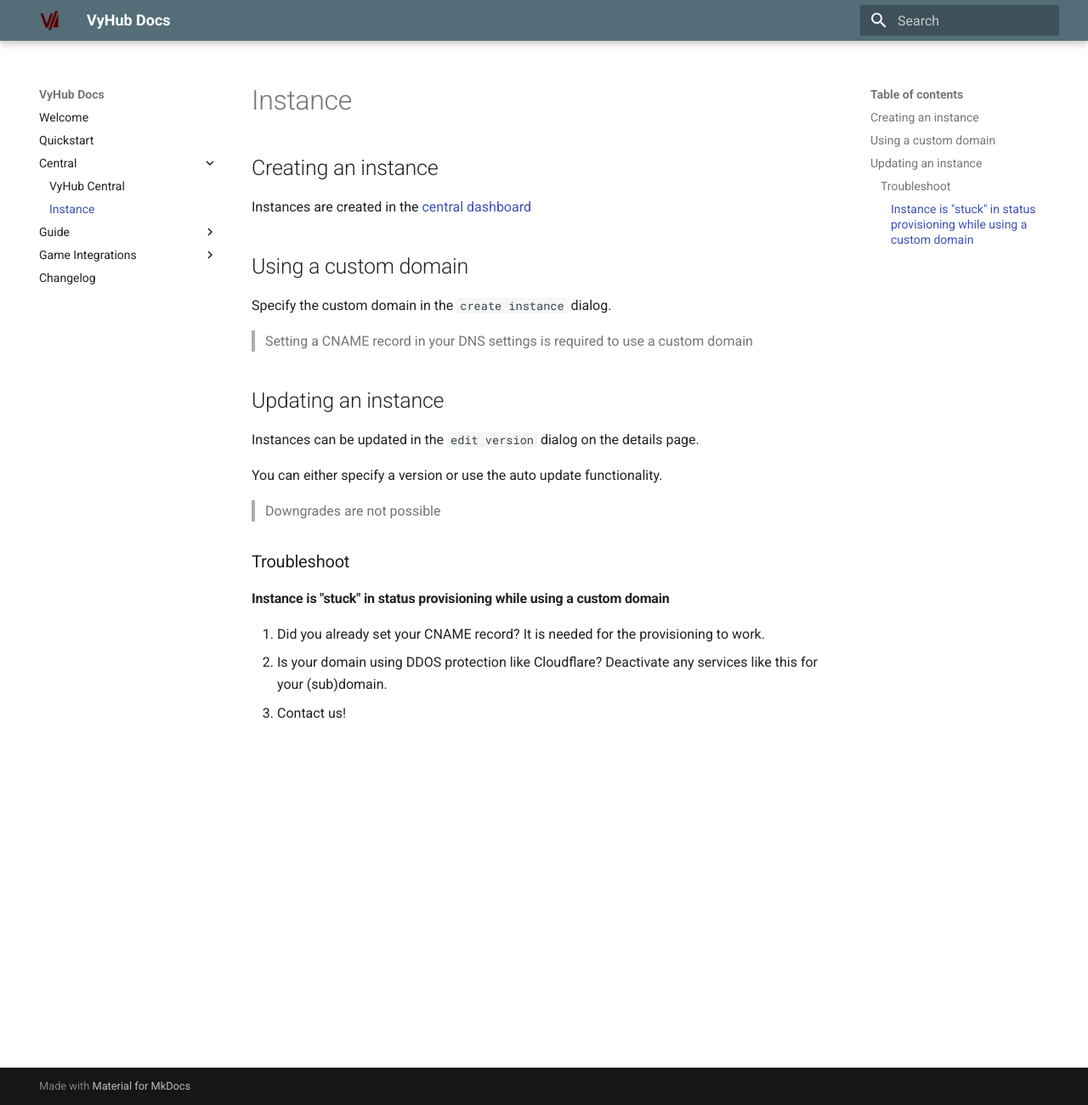
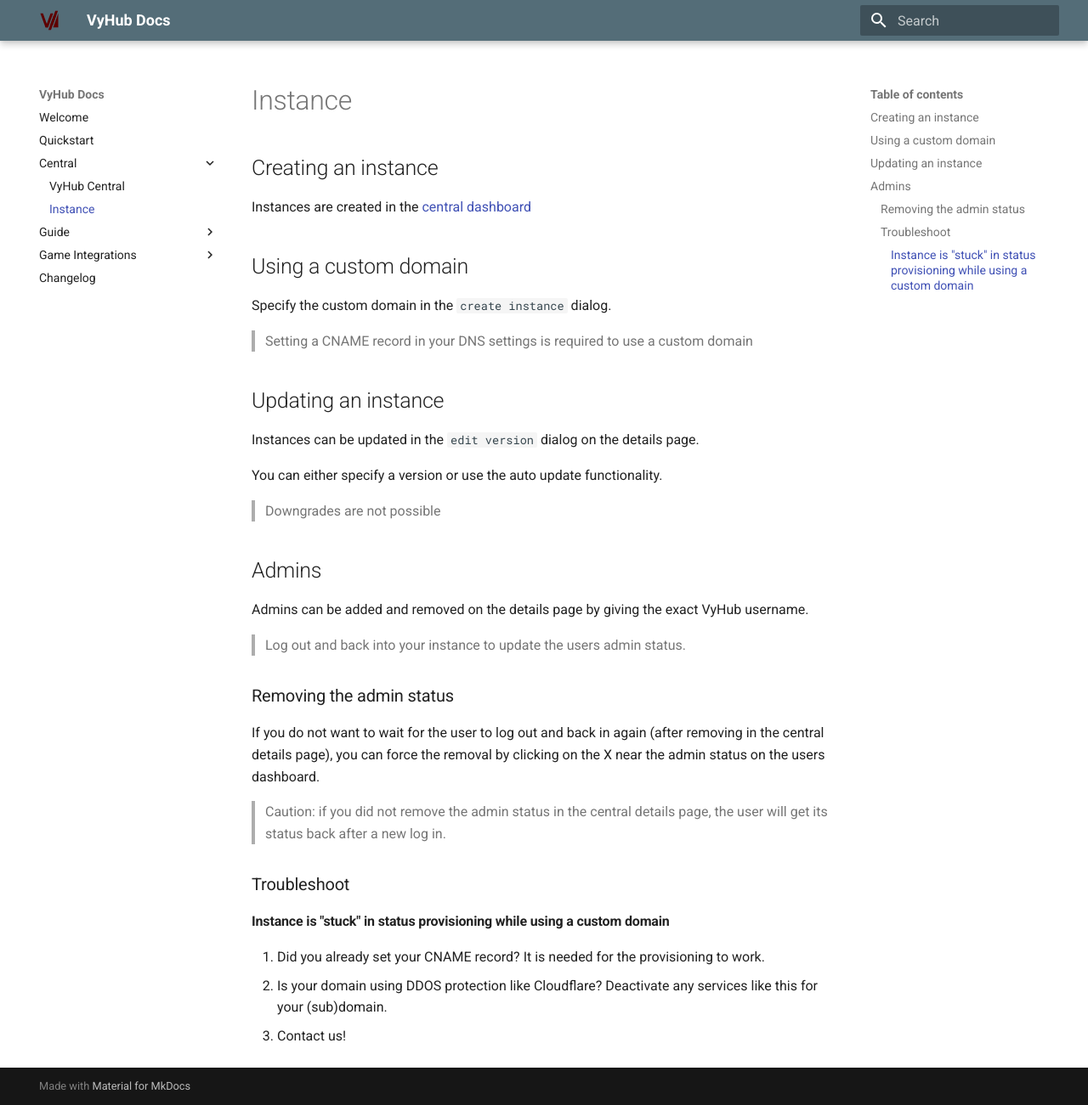
Before and after one commit to nyx-project/vyhub-documentation, an MkDocs documentation site: the page built from docs/central/instance.md, in a window 1280 px wide and 1301 px high. Shown: the whole window at 85% size. Built offline with MkDocs 1.6.1 and Material for MkDocs 9.7.7, drawn with Linux system fonts in a browser that asks for light colours; the version menu is left out.

Commit message:
Add description of how to add and remove admins

```diff
--- a/docs/central/instance.md
+++ b/docs/central/instance.md
@@ -19,6 +19,18 @@
 
 > Downgrades are not possible
 
+## Admins
+
+Admins can be added and removed on the details page by giving the exact VyHub username.
+
+> Log out and back into your instance to update the users admin status.
+
+### Removing the admin status
+If you do not want to wait for the user to log out and back in again (after removing in the central details page),
+you can force the removal by clicking on the X near the admin status on the users dashboard.
+
+> Caution: if you did not remove the admin status in the central details page, the user will get its status back after a new log in.
+
 
 ### Troubleshoot
 
```
